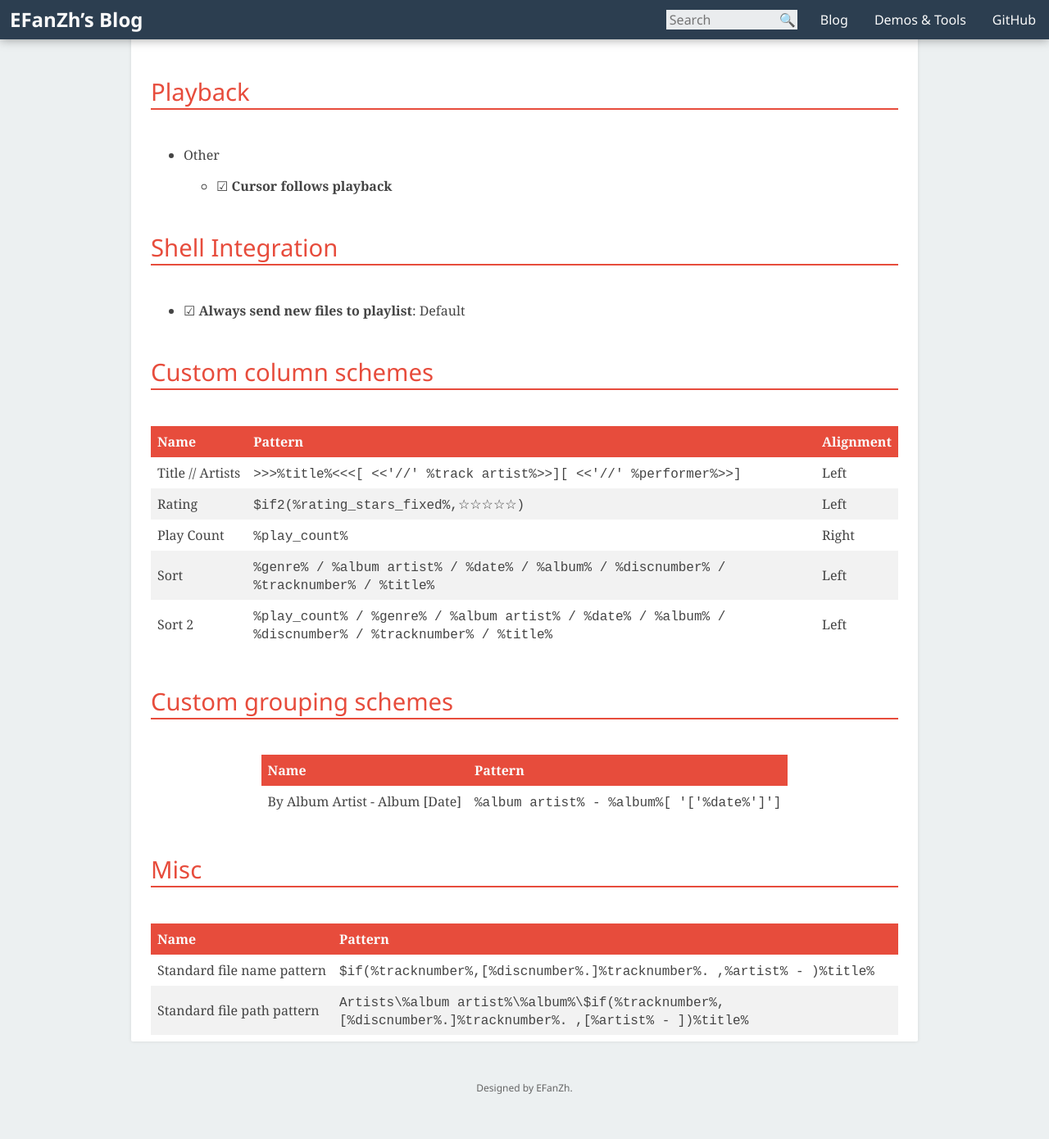
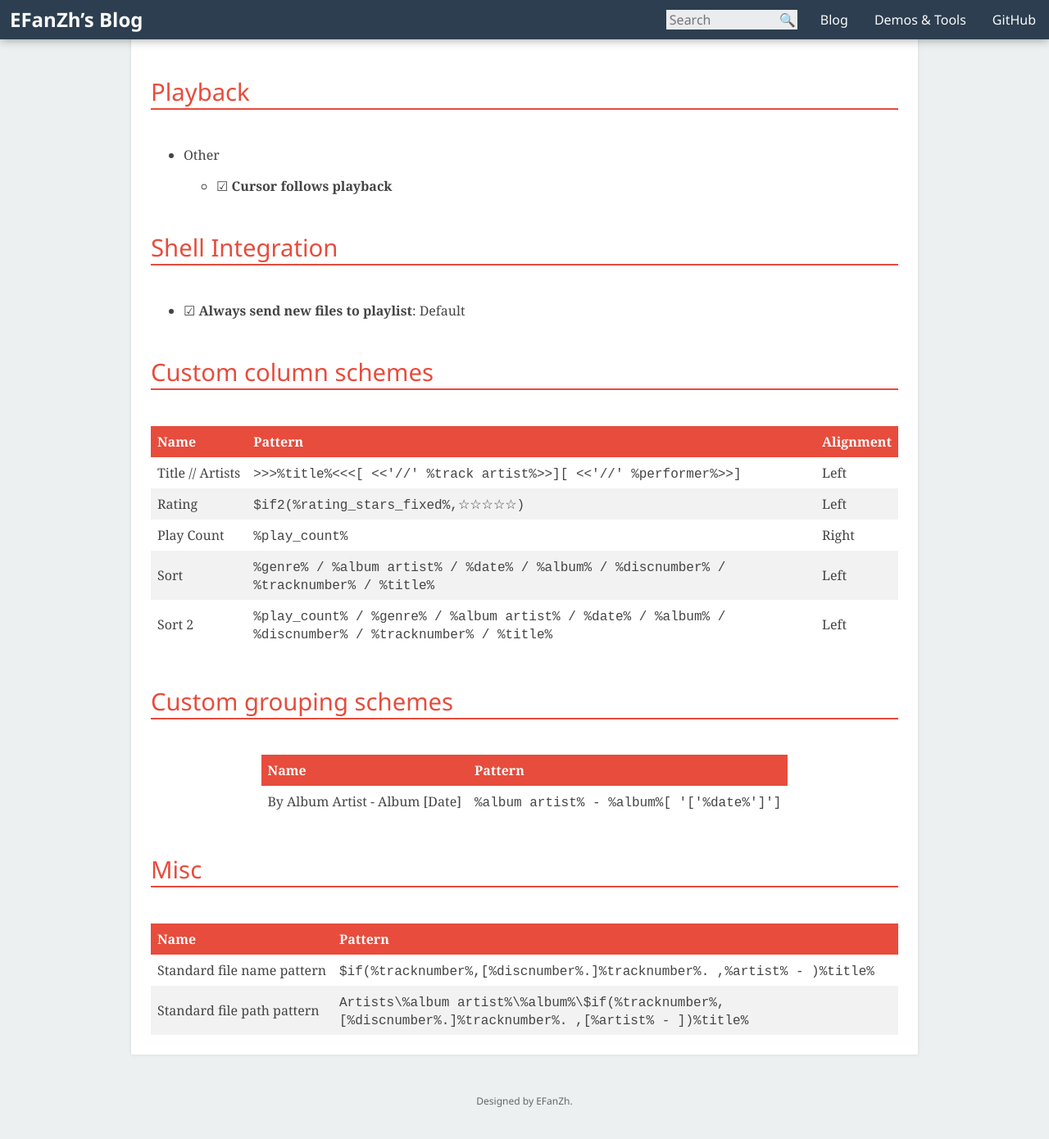
Before and after one commit to fuzeyi/efanzh.github.io, a Jekyll site: the page built from _posts/2014-02-02-foobar2000-configuration.html, in a window 1280 px wide and 1400 px high, scrolled down 1690 px. Shown: the top 1390 px of the window at 82% size. Built offline with Jekyll 4.4.1, drawn with Linux system fonts in a browser that asks for light colours.

Commit message:
Add table margin

```diff
--- a/stylesheets/common.css
+++ b/stylesheets/common.css
@@ -201,7 +201,7 @@
 .post > table
 {
     border-collapse: collapse;
-    margin: auto;
+    margin: 1em auto;
 }
 
 .post > table > thead
```
